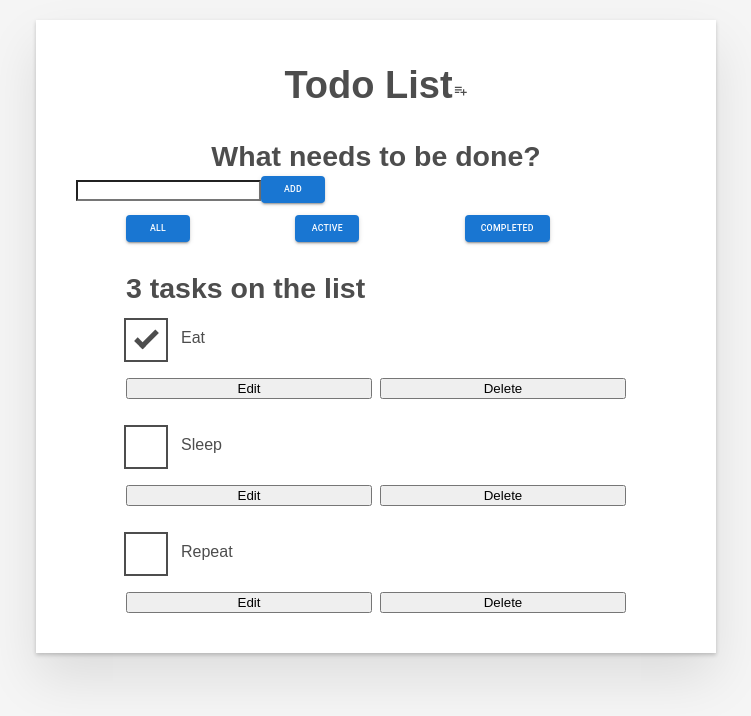
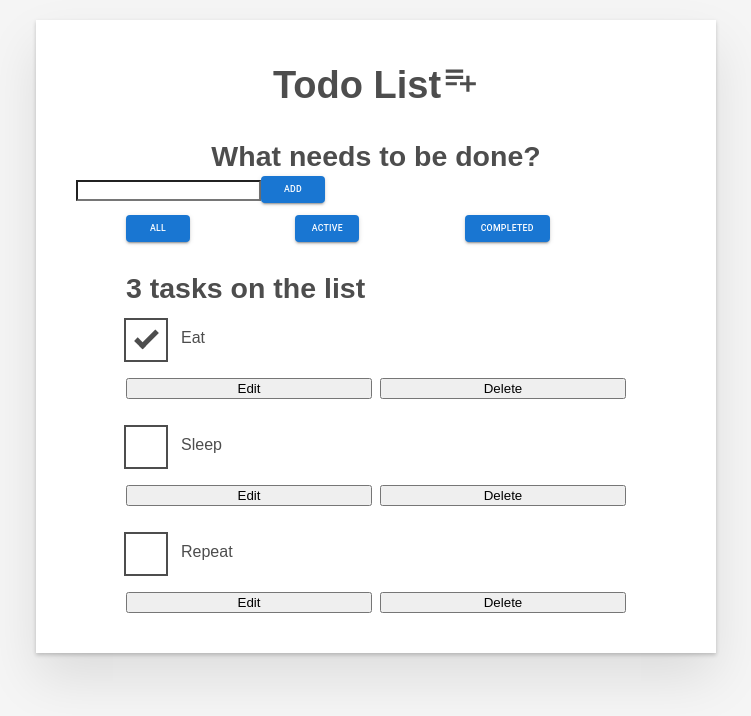
Before and after one commit to LinusErikNilsson/React-Todo-App, a React (Create React App) app: page / in a window 1280 px wide. Shown: the top 716 px of the page, without its empty margins (264-1015 px from the left). Built offline with nearby package versions, Linux system fonts and the light colour scheme.

Commit message:
Changed H1 icon size

```diff
--- a/src/App.js
+++ b/src/App.js
@@ -111,7 +111,7 @@ function App(props) {
   return (
     <div className="todoapp stack-large">
       <h1>Todo List
-        <PlaylistAddIcon></PlaylistAddIcon>
+        <PlaylistAddIcon fontSize="verylarge"></PlaylistAddIcon>
       </h1>
       <Form addTask={addTask} />
       <div className="filters btn-group stack-exception">
```
